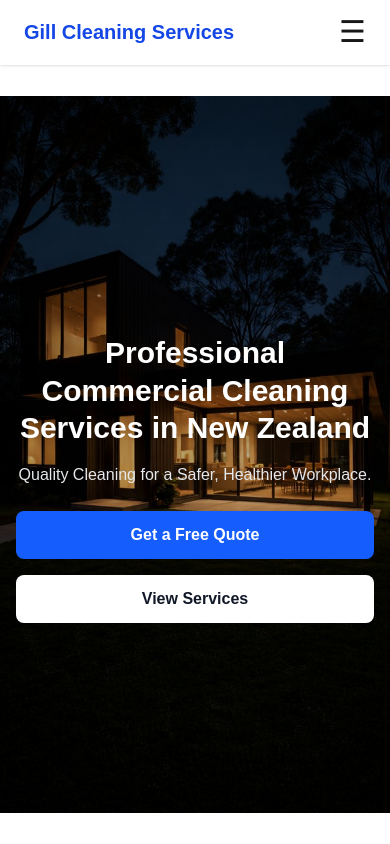
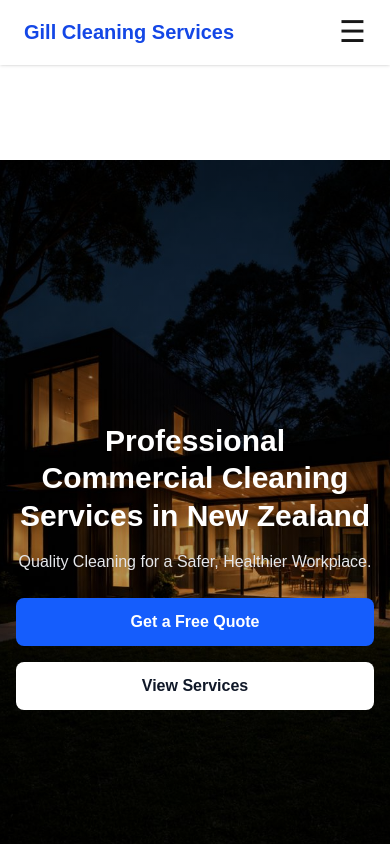
Before and after one commit to uddinmubeen70-hue/gill-cleaning-services-website, a Next.js app: page / in a window 390 px wide. Shown: the top 844 px of the page. Built offline with nearby package versions, Linux system fonts and the light colour scheme.

Commit message:
Fix hero offset below sticky navbar

```diff
--- a/app/page.tsx
+++ b/app/page.tsx
@@ -1,13 +1,10 @@
 export default function HomePage() {
   return (
-    <div className="relative w-full min-h-[85vh] md:min-h-screen flex items-center justify-center text-center overflow-hidden">
+    <div className="relative w-full min-h-[calc(100vh-64px)] mt-[64px] md:min-h-screen md:mt-0 flex items-center justify-center text-center overflow-hidden">
 
       {/* RESPONSIVE HERO IMAGE */}
       <picture className="absolute inset-0 w-full h-full">
-        <source
-          media="(max-width: 768px)"
-          srcSet="/home-bg-mobile.jpg"
-        />
+        <source media="(max-width: 768px)" srcSet="/home-bg-mobile.jpg" />
         <img
           src="/home-bg.jpg"
           alt="Background"
@@ -19,9 +16,10 @@ export default function HomePage() {
       <div className="absolute inset-0 bg-gradient-to-b from-black/50 via-black/30 to-black/20"></div>
 
       {/* CONTENT */}
-      <div className="relative z-10 text-white px-4 max-w-4xl pt-12 md:pt-0">
+      <div className="relative z-10 text-white px-4 max-w-4xl pt-8 md:pt-0">
         <h1 className="text-3xl sm:text-4xl md:text-6xl font-bold leading-tight">
-          Professional Commercial Cleaning<br />Services in New Zealand
+          Professional Commercial Cleaning<br />
+          Services in New Zealand
         </h1>
 
         <p className="mt-4 text-base sm:text-lg md:text-xl text-gray-200">
```
